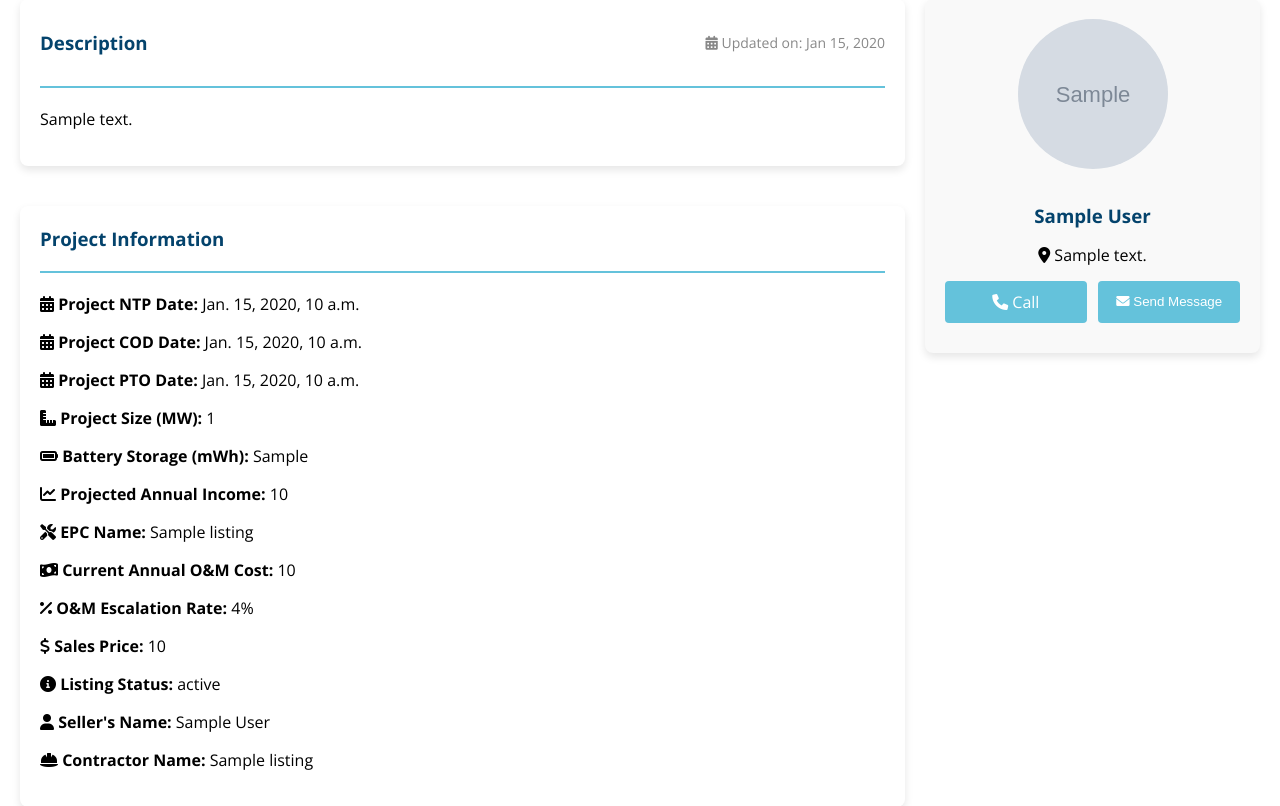
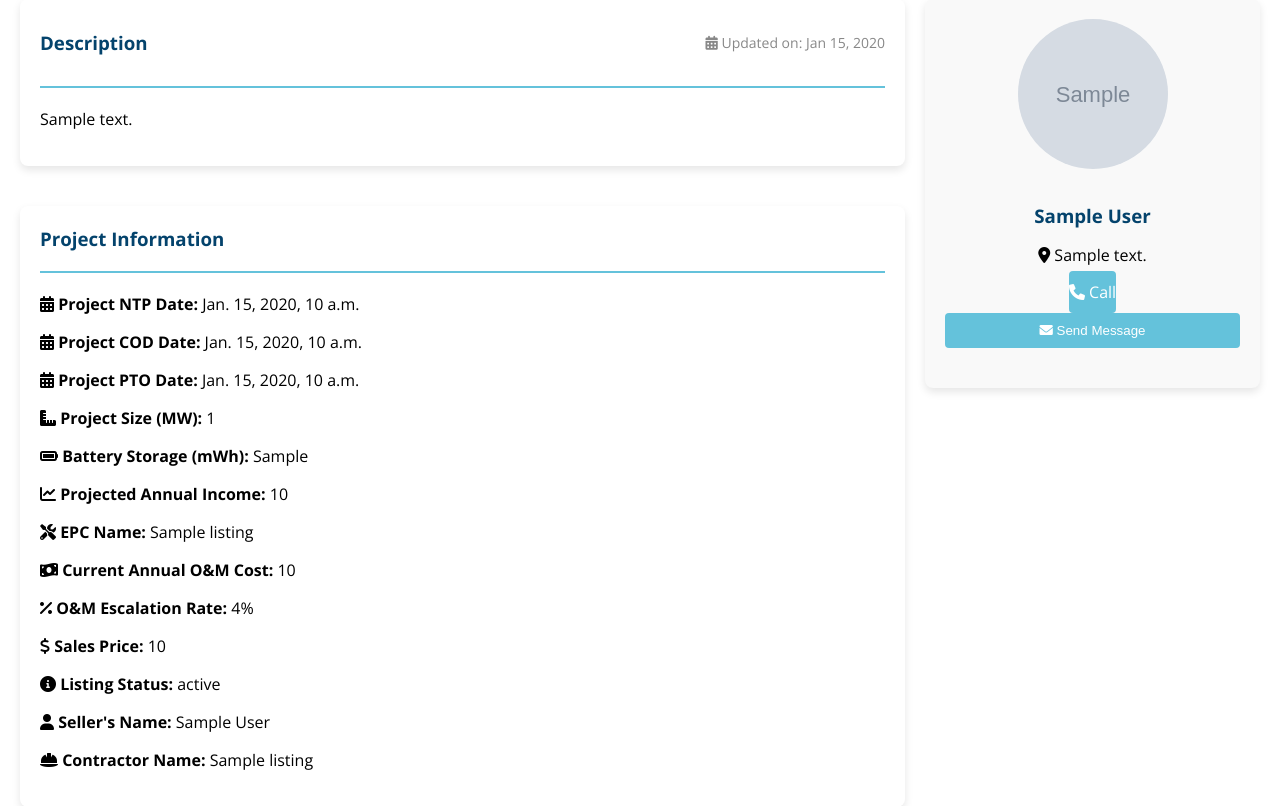
Before and after one commit to nespo/Listing, a Django app: template templates/listing_detail.html in a window 1280 px wide. Shown: the part 584-1390 px from the top of the page. Run offline with Django 5.2, Linux system fonts and the light colour scheme; the template is opened without the code that fills it: most values are stand-ins (such as "Sample title", 1, 10 or a date in 2020); grey boxes marked "Sample" are stand-in pictures; form fields are guessed from the names that the template uses; some libraries are stand-ins or nearby versions.

```diff
--- a/static/listing/listing_detail.css
+++ b/static/listing/listing_detail.css
@@ -119,11 +119,10 @@
 }
 .seller-contact-buttons {
     display: flex;
-    justify-content: space-between;
+    flex-direction: column;
     width: 100%;
 }
 .listing-call-button, .listing-message-button {
-    display: inline-block;
     margin-bottom: 10px;
     padding: 10px 0;
     background: #64C2DB;
@@ -132,9 +131,15 @@
     border-radius: 4px;
     text-decoration: none;
     cursor: pointer;
-    width: 48%;
+    width: 100%; /* Changed from 48% to 100% */
     text-align: center;
     box-sizing: border-box;
+}
+
+.listing-call-button-wrapper,
+.listing-message-button-wrapper {
+    width: 100%;
+    margin-bottom: 10px;
 }
 .listing-call-button:hover, .listing-message-button:hover {
     background: #4fa6bd;
--- a/templates/listing_detail.html
+++ b/templates/listing_detail.html
@@ -81,7 +81,7 @@
                 {% if listing.lot_size %}<p><i class="fas fa-tree"></i> <strong>Lot Size (acres):</strong> {{ listing.lot_size }}</p>{% endif %}
                 {% if listing.get_project_status_display %}<p><i class="fas fa-info-circle"></i> <strong>Project Status:</strong> {{ listing.get_project_status_display }}</p>{% endif %}
                 {% if listing.get_property_type_display %}<p><i class="fas fa-home"></i> <strong>Property Type:</strong> {{ listing.get_property_type_display }}</p>{% endif %}
-                {% if listing.current_lease_rate_per_acre %}<p><i class="fas fa-dollar-sign"></i> <strong>Current Lease Rate Per Acre:</strong> {{ listing.current_lease_rate_per_acre }}%</p>{% endif %}
+                {% if listing.current_lease_rate_per_acre %}<p><i class="fas fa-dollar-sign"></i> <strong>Current Lease Rate Per Acre:</strong> {{ listing.current_lease_rate_per_acre }}</p>{% endif %}
                 {% if listing.lease_escalation_rate %}<p><i class="fas fa-percentage"></i> <strong>Lease Escalation Rate:</strong> {{ listing.lease_escalation_rate }}%</p>{% endif %}
                 {% if listing.lease_term %}<p><i class="fas fa-file-contract"></i> <strong>Lease Term:</strong> {{ listing.lease_term|safe }}</p>{% endif %}
             </div>
@@ -121,8 +121,16 @@
                 <p><i class="fas fa-map-marker-alt"></i> {{ seller.company_address }}</p>
             </div>
             <div class="seller-contact-buttons">
-                <a href="tel:{{ seller.company_phone_number }}" class="listing-call-button"><i class="fas fa-phone"></i> Call</a>
-                <button class="listing-message-button" data-slug="{{ listing.slug }}" data-seller-id="{{ seller.id }}"><i class="fas fa-envelope"></i> Send Message</button>
+                <div class="listing-call-button-wrapper">
+                    <a href="tel:{{ seller.company_phone_number }}" class="listing-call-button">
+                        <i class="fas fa-phone"></i> Call
+                    </a>
+                </div>
+                <div class="listing-message-button-wrapper">
+                    <button class="listing-message-button" data-slug="{{ listing.slug }}" data-seller-id="{{ seller.id }}">
+                        <i class="fas fa-envelope"></i> Send Message
+                    </button>
+                </div>
             </div>
         </div>
     </div>
```
